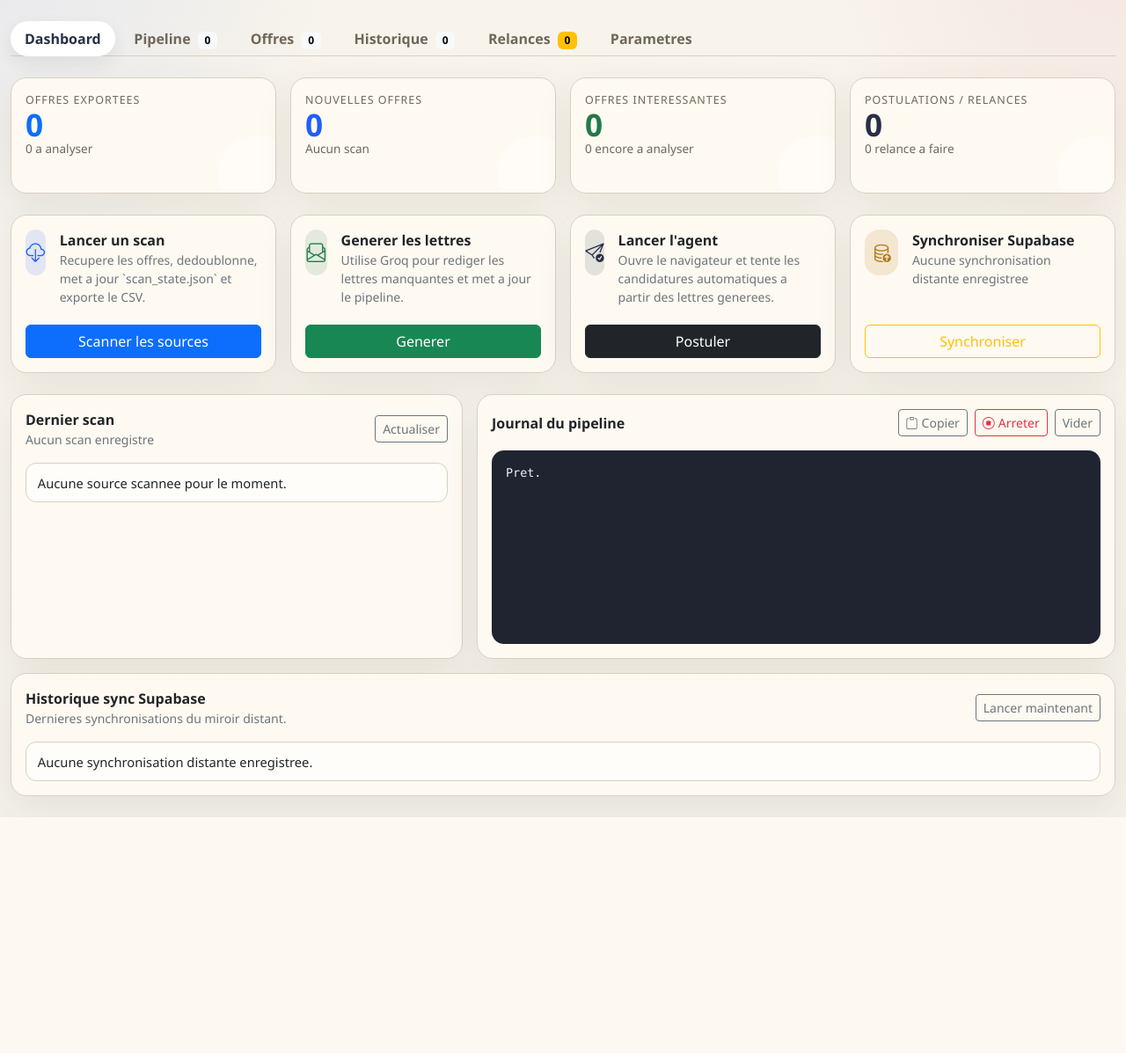
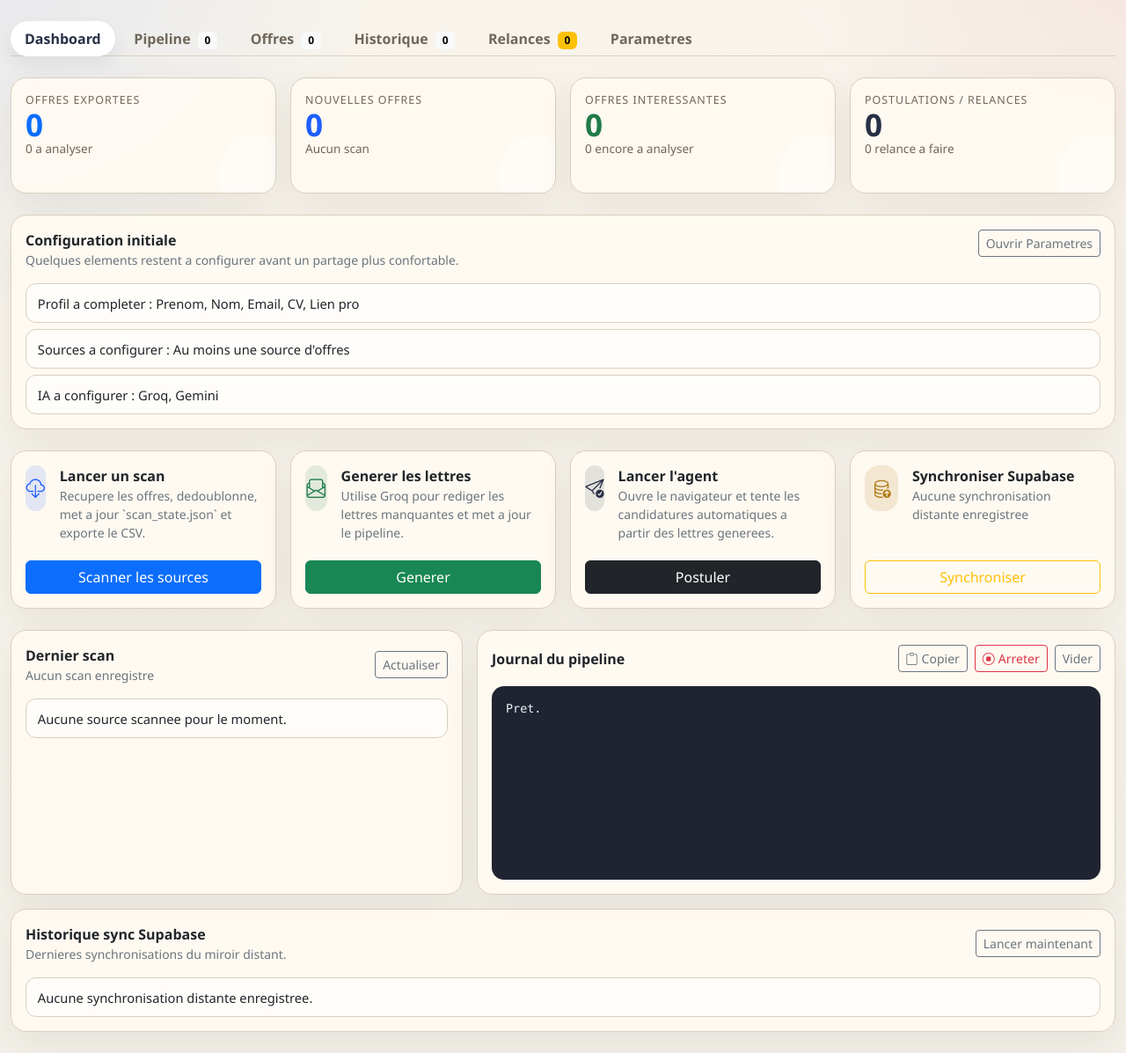
Before and after one commit to kaizenvtcgit/Automatisation-alternance, a Flask app: page / in a window 1280 px wide. Shown: the part 73-1270 px from the top of the page at 88% size. Before the commit the page ends 1002 px from the top, so only its background shows below. Run offline with Flask 3, Linux system fonts and the light colour scheme; data that the repository does not hold is empty.

Commit message:
Improve onboarding for shared local use

```diff
--- a/app.py
+++ b/app.py
@@ -21,7 +21,7 @@ from urllib.request import urlopen
 
 from dotenv import load_dotenv
 from flask import Flask, Response, jsonify, render_template, request
-from settings_service import get_settings, save_settings
+from settings_service import get_settings, get_setup_status, save_settings
 from storage_service import (
     BASE_DIR,
     CSV_PATH,
@@ -748,6 +748,7 @@ def api_stats():
             "pipeline": pipeline_counts,
             "scan_state": last_scan,
             "supabase_sync": _lire_sync_supabase_state(),
+            "setup": get_setup_status(),
         }
     )
 
--- a/main.py
+++ b/main.py
@@ -88,22 +88,16 @@ CANDIDAT_NOM    = os.environ.get("CANDIDAT_NOM", "[Nom]")
 CANDIDAT_EMAIL  = os.environ.get("CANDIDAT_EMAIL", "[email@exemple.com]")
 CANDIDAT_TEL    = os.environ.get("CANDIDAT_TEL", "[téléphone]")
 CANDIDAT_LIEN   = os.environ.get("CANDIDAT_PORTFOLIO", os.environ.get("CANDIDAT_LIEN", "[URL]"))
-
-_PROFIL_CANDIDAT = """
-Candidat : Julien Ledouble
-Domaine visé : UX/UI Design, Product Design, Web Design, Design numérique
-Portfolio : https://julienledouble-lab.github.io/
-
-Projets notables :
-- Impulsion : plateforme de collaboration musicale entre artistes (conception UX complète,
-  parcours utilisateur, wireframes, prototypage Figma)
-
-Compétences : UX/UI, prototypage, parcours utilisateur, wireframes, Figma, Webflow, HTML/CSS,
-conception d'interfaces, tests utilisateurs, architecture de l'information
-
-Parcours : reconversion vers le design numérique ; expérience antérieure en relation client
-(utile pour comprendre les besoins utilisateurs et travailler avec des parties prenantes)
-"""
+CANDIDAT_PRESENTATION = os.environ.get("CANDIDAT_PRESENTATION", "").strip()
+CANDIDAT_NOM_COMPLET = f"{CANDIDAT_PRENOM} {CANDIDAT_NOM}".strip()
+
+_PROFIL_CANDIDAT = (
+    f"Candidat : {CANDIDAT_NOM_COMPLET}\n"
+    f"Contact : {CANDIDAT_EMAIL} — {CANDIDAT_TEL}\n"
+    f"Portfolio / lien professionnel : {CANDIDAT_LIEN}\n\n"
+    f"Présentation du candidat :\n"
+    f"{CANDIDAT_PRESENTATION or 'Profil à compléter dans les paramètres avant un usage partagé.'}"
+)
 
 # ─── Groq ─────────────────────────────────────────────────────────────────────
 
@@ -203,8 +197,8 @@ Pourquoi CETTE offre et CETTE entreprise précisément. Référence au poste ou
 Ne pas commencer par "Je".
 
 Paragraphe 2 — Lien profil / besoins de l'entreprise :
-1 ou 2 expériences/projets concrets du candidat (Impulsion si pertinent).
-Ce que Julien sait faire : concevoir des parcours, créer des interfaces, prototyper, structurer une UX.
+1 ou 2 expériences/projets concrets du candidat si elles existent.
+Ce que le candidat sait faire : concevoir des parcours, créer des interfaces, prototyper, structurer une UX.
 
 Paragraphe 3 — Apport en alternance :
 Sérieux, progression rapide, regard utilisateur, expérience relation client, envie de contribuer
@@ -222,7 +216,7 @@ Madame, Monsieur,
 [lettre]
 
 Cordialement,
-Julien Ledouble
+{CANDIDAT_NOM_COMPLET}
 ---
 
 Retourne UNIQUEMENT le texte formaté ci-dessus, sans commentaire ni explication."""
--- a/settings_service.py
+++ b/settings_service.py
@@ -177,6 +177,48 @@ def get_settings() -> dict:
     }
 
 
+def get_setup_status() -> dict:
+    settings = get_settings()
+    profile = settings["profile"]
+    api_keys = settings["api_keys"]
+
+    missing_profile: list[str] = []
+    if not profile.get("prenom"):
+        missing_profile.append("Prenom")
+    if not profile.get("nom"):
+        missing_profile.append("Nom")
+    if not profile.get("email"):
+        missing_profile.append("Email")
+    if not profile.get("cv_path"):
+        missing_profile.append("CV")
+    if not any(profile.get(key) for key in ("portfolio", "linkedin", "github")):
+        missing_profile.append("Lien pro")
+
+    missing_sources: list[str] = []
+    if not any(api_keys.get(key) for key in ("ft_client_id", "adzuna_app_id", "lba_api_key")):
+        missing_sources.append("Au moins une source d'offres")
+
+    missing_ai: list[str] = []
+    if not api_keys.get("groq_api_key"):
+        missing_ai.append("Groq")
+    if not api_keys.get("gemini_api_key"):
+        missing_ai.append("Gemini")
+
+    ready_for_scan = not missing_sources
+    ready_for_letters = not missing_ai[:1]
+    ready_for_apply = not missing_profile and not missing_ai
+
+    return {
+        "profile_complete": not missing_profile,
+        "scan_ready": ready_for_scan,
+        "letters_ready": ready_for_letters,
+        "apply_ready": ready_for_apply,
+        "missing_profile": missing_profile,
+        "missing_sources": missing_sources,
+        "missing_ai": missing_ai,
+    }
+
+
 def _refresh_runtime_modules() -> None:
     modules_to_reload = [
         "main",
--- a/templates/index.html
+++ b/templates/index.html
@@ -820,6 +820,17 @@
               <div class="metric-note" id="stat-relances-note">0 relance a faire</div>
             </div>
           </div>
+        </div>
+
+        <div class="card p-3 mb-4" id="setup-status-card">
+          <div class="d-flex justify-content-between align-items-start gap-3 flex-wrap">
+            <div>
+              <div class="fw-bold">Configuration initiale</div>
+              <div class="text-secondary small" id="setup-status-summary">Verification de la configuration en cours.</div>
+            </div>
+            <a class="btn btn-sm btn-outline-secondary" href="#tab-settings" data-bs-toggle="tab">Ouvrir Parametres</a>
+          </div>
+          <div class="summary-list mt-3" id="setup-status-list"></div>
         </div>
 
         <div class="row g-3 mb-4">
@@ -2051,6 +2062,7 @@
     function renderStats() {
       const scan = statsData.scan_state || {};
       const sync = statsData.supabase_sync || {};
+      const setup = statsData.setup || {};
       document.getElementById('stat-offres').textContent = statsData.nb_offres || 0;
       document.getElementById('stat-offres-note').textContent = `${statsData.pipeline?.a_analyser || 0} a analyser`;
       document.getElementById('stat-nouvelles').textContent = scan.new_offers || 0;
@@ -2076,6 +2088,26 @@
         scan.finished_at
           ? `${scan.exported_offers || 0} offres exportees, ${scan.duplicates_ignored || 0} doublons ignores`
           : 'Aucun scan enregistre';
+
+      const setupSummary = document.getElementById('setup-status-summary');
+      const setupList = document.getElementById('setup-status-list');
+      const setupItems = [];
+      if (Array.isArray(setup.missing_profile) && setup.missing_profile.length) {
+        setupItems.push(`Profil a completer : ${setup.missing_profile.join(', ')}`);
+      }
+      if (Array.isArray(setup.missing_sources) && setup.missing_sources.length) {
+        setupItems.push(`Sources a configurer : ${setup.missing_sources.join(', ')}`);
+      }
+      if (Array.isArray(setup.missing_ai) && setup.missing_ai.length) {
+        setupItems.push(`IA a configurer : ${setup.missing_ai.join(', ')}`);
+      }
+      if (!setupItems.length) {
+        setupSummary.textContent = 'Configuration principale completee. Le projet est plus facile a partager avec un nouvel utilisateur.';
+        setupList.innerHTML = '<div class="summary-line">Profil, sources et IA sont renseignes.</div>';
+      } else {
+        setupSummary.textContent = 'Quelques elements restent a configurer avant un partage plus confortable.';
+        setupList.innerHTML = setupItems.map(item => `<div class="summary-line">${esc(item)}</div>`).join('');
+      }
 
       const sourcesBox = document.getElementById('scan-sources');
       const sources = scan.sources_scanned || {};
```
Also changed, not shown: agent_candidature.py (+23 -16 lines), README.md.
